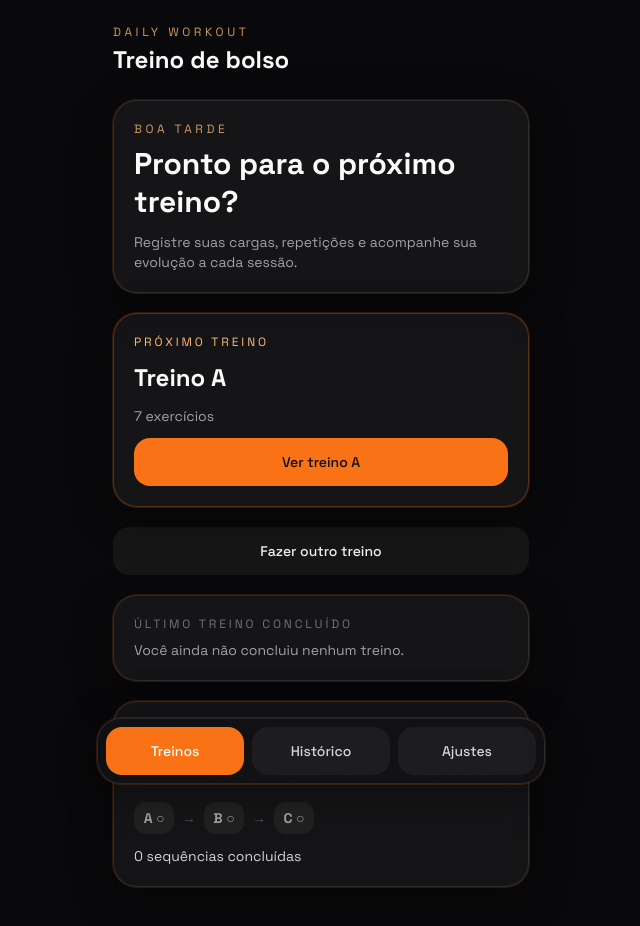
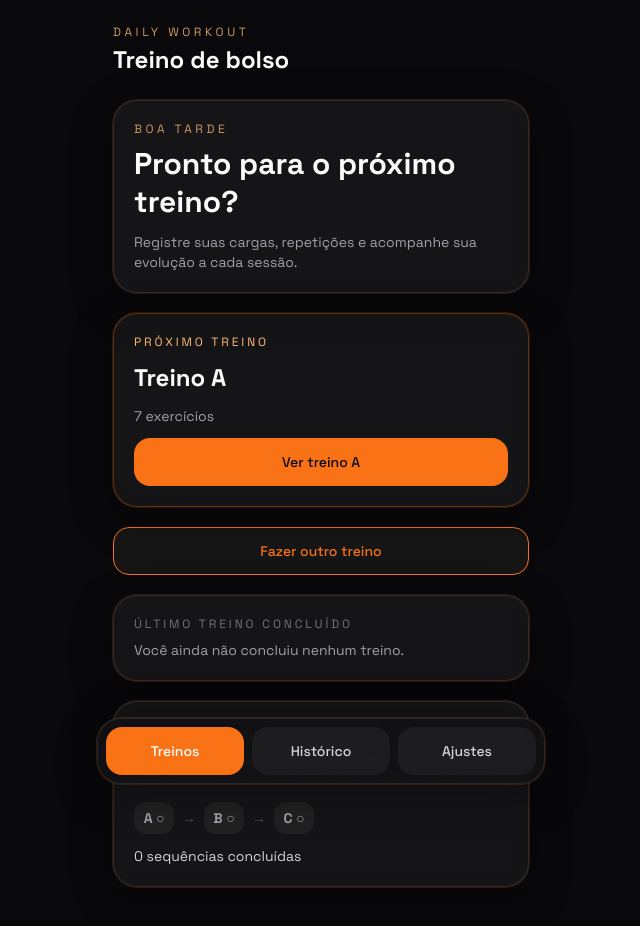
Before and after one commit to lnrdgst/daily-workout, a React (Vite) app: page / in a window 1280 px wide. Shown: the top 926 px of the page, without its empty margins (319-959 px from the left). Built offline with nearby package versions, Linux system fonts and the light colour scheme.

Commit message:
style: destaca acao para escolher outro treino

```diff
--- a/src/pages/HomePage.tsx
+++ b/src/pages/HomePage.tsx
@@ -72,7 +72,7 @@ export const HomePage = () => {
               </section>
             )}
             <button type="button" onClick={() => setSelectorOpen(true)} aria-haspopup="dialog"
-              className="touch-button w-full bg-white/5 text-zinc-100">Fazer outro treino</button>
+              className="touch-button w-full border border-accent-500 bg-white/5 text-accent-500">Fazer outro treino</button>
           </>
         )}
 
```
